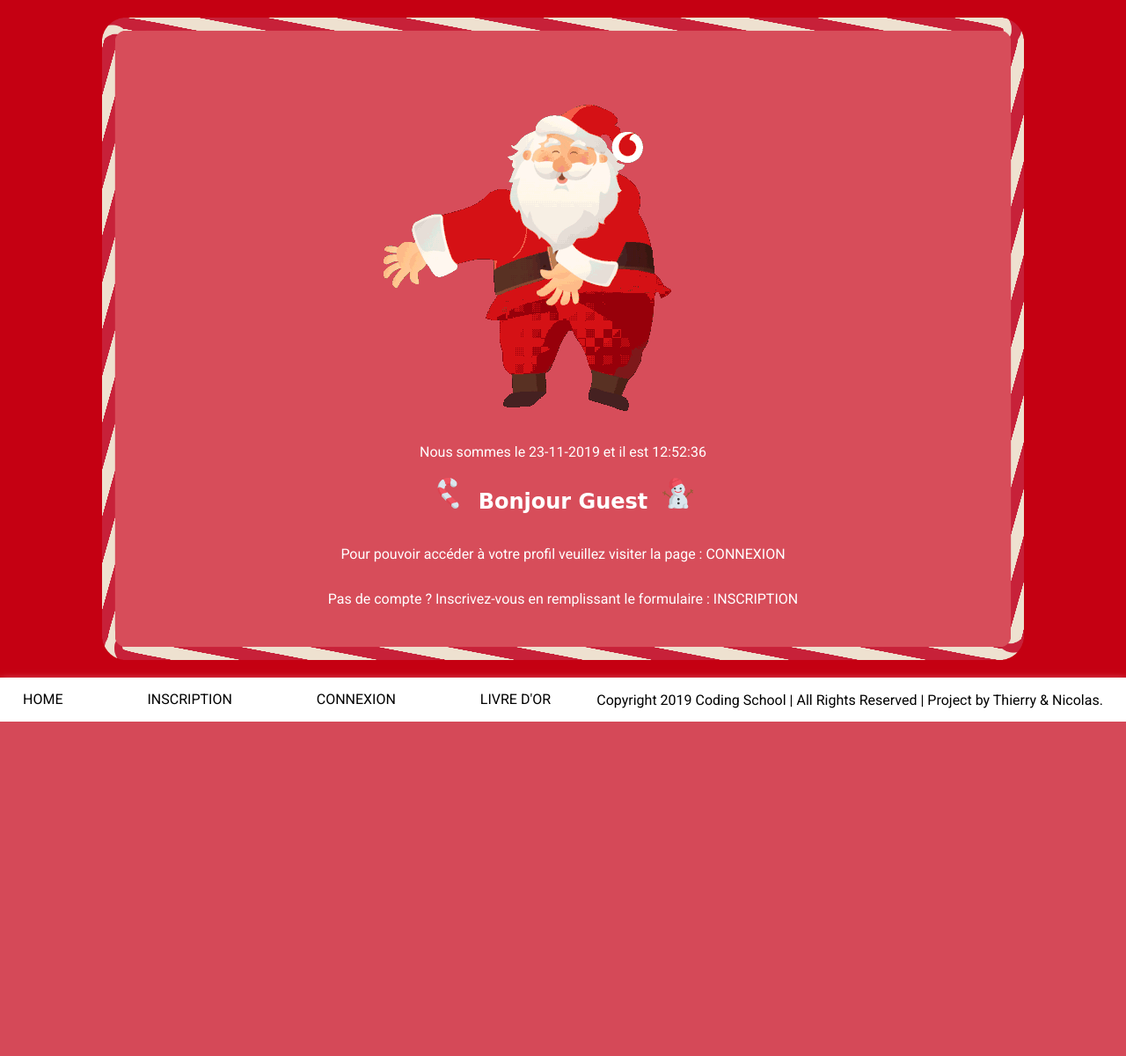
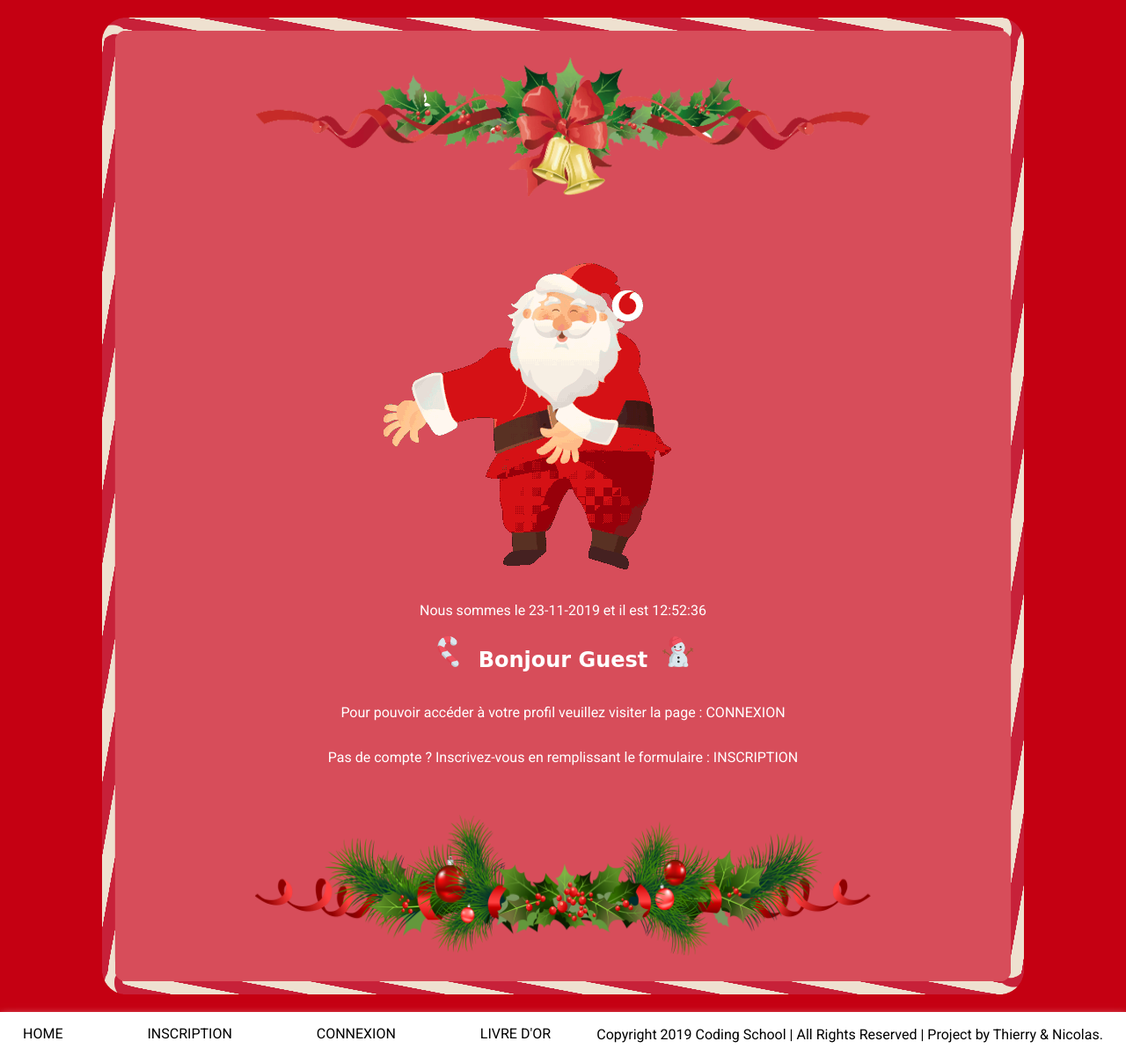
Before and after one commit to thierry-khalife/livre-or, a PHP site: page / in a window 1280 px wide. Shown: the part 171-1371 px from the top of the page at 88% size. Before the commit the page ends 991 px from the top, so only its background shows below. Run offline with PHP 8.4, Linux system fonts and the light colour scheme; some web fonts are replaced.

Commit message:
Update index.php

```diff
--- a/index.php
+++ b/index.php
@@ -14,10 +14,10 @@
     <main>
           <section class="leftsidebar">
                <?php
+        echo "<img class=\"guirlandehaut\" src=\"img/dividerguirlande.png\">";
         date_default_timezone_set('Europe/Paris');
         if(isset($_SESSION['login']))
         {
-            echo "<img class=\"guirlandehaut\" src=\"img/dividerguirlande.png\">";
             echo "<img id=\"perenoel\" src=\"img/perenoelfloss.gif\">";
             echo "Nous sommes le ".date('d-m-Y')." et il est ".date('H:i:s');
             echo "<h1><img id=\"icones\" src=\"img/candycane.png\">&nbsp Bonjour ".$_SESSION["login"]."&nbsp <img id=\"icones\" src=\"img/snowmanicon.png\"></h1>";
@@ -26,7 +26,6 @@
             echo "<form action=\"index.php\" method=\"post\">
             <input class=\"mybutton\"  name=\"deco\" value=\"Deconnexion\" type=\"submit\" />
             </form>";
-            echo "<img class=\"guirlandebas\" src=\"img/dividerguirlandebas.png\">";
         }
         else
         {
@@ -44,6 +43,7 @@
          header('Location:index.php');
         }
 
+        echo "<img class=\"guirlandebas\" src=\"img/dividerguirlandebas.png\">";
         ?>
          </section>
     </main>
```
